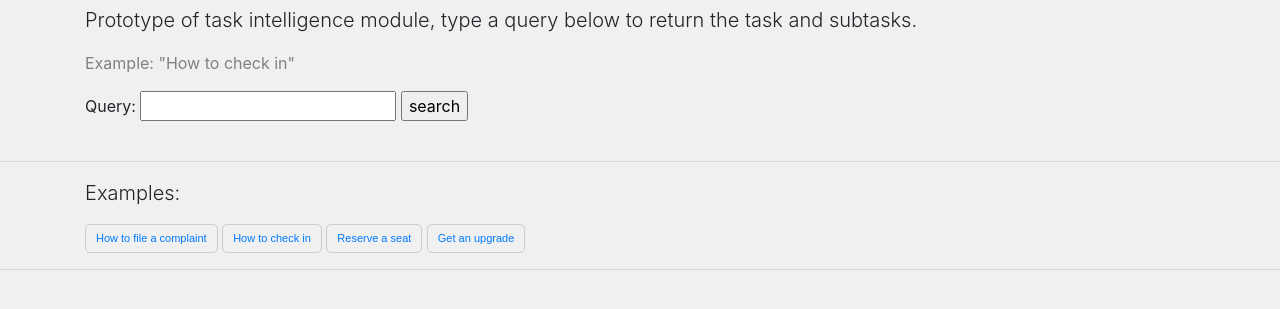
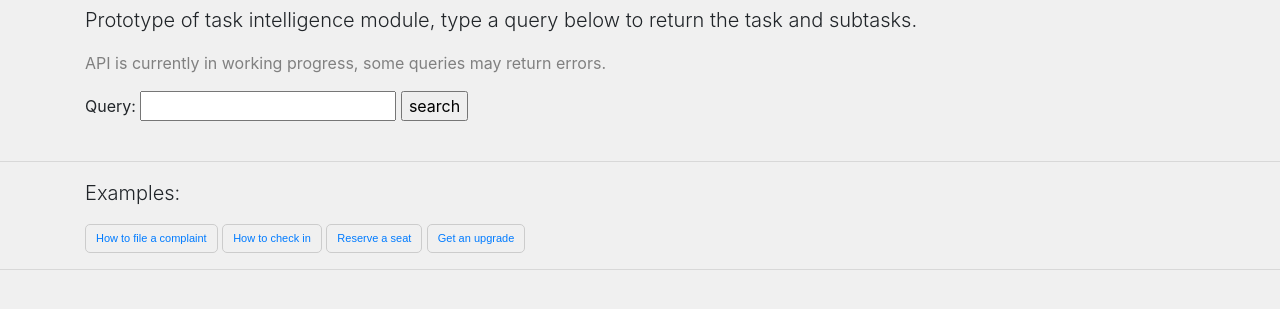
Before and after one commit to intibeer/user-context, a plain HTML site: page static/index.html in a window 1280 px wide. Shown: the part 155-464 px from the top of the page. Drawn offline with Linux system fonts and the light colour scheme.

Commit message:
index warning

```diff
--- a/static/index.html
+++ b/static/index.html
@@ -58,7 +58,7 @@
     </div>
   </div>
 
-<p style="color:gray;"><small></small>Example: "How to check in"</small></p>
+<p style="color:gray;"><small></small>API is currently in working progress, some queries may return errors.</small></p>
   <script>
 function process()
 {
```
